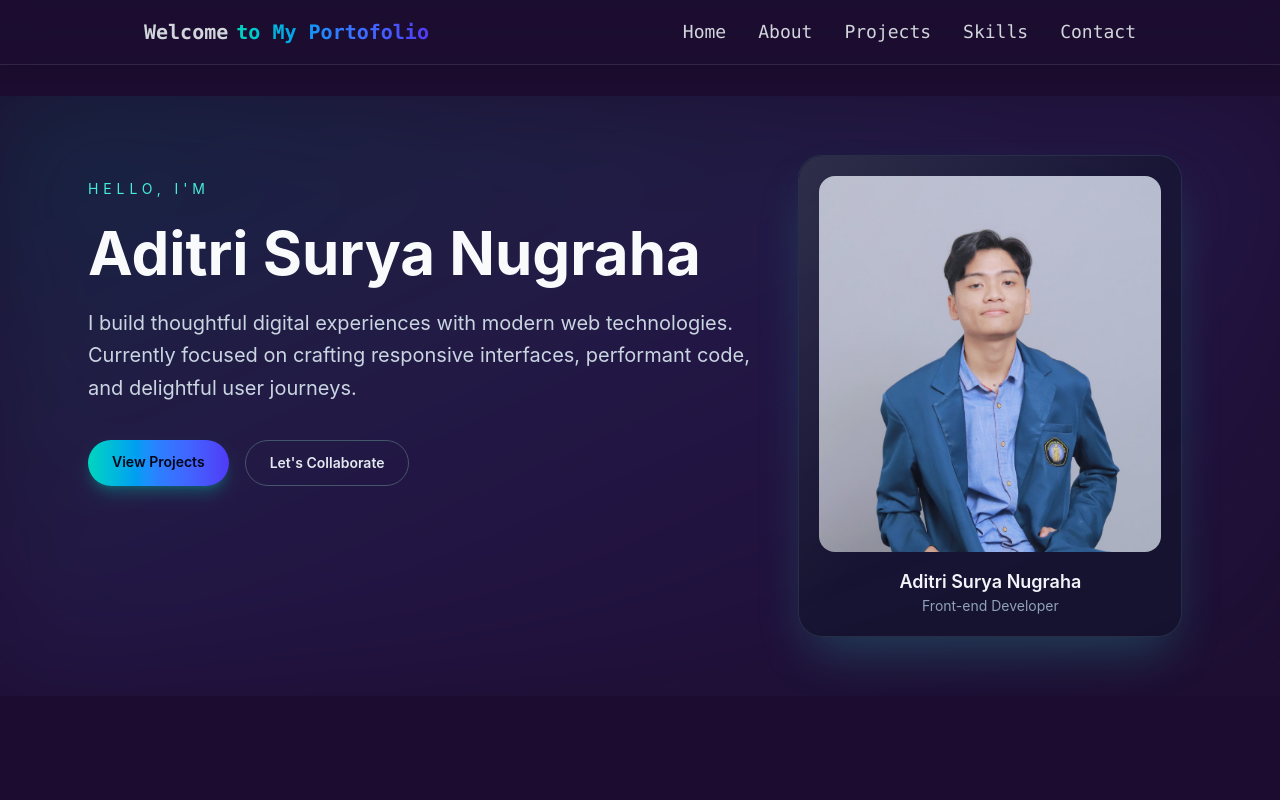
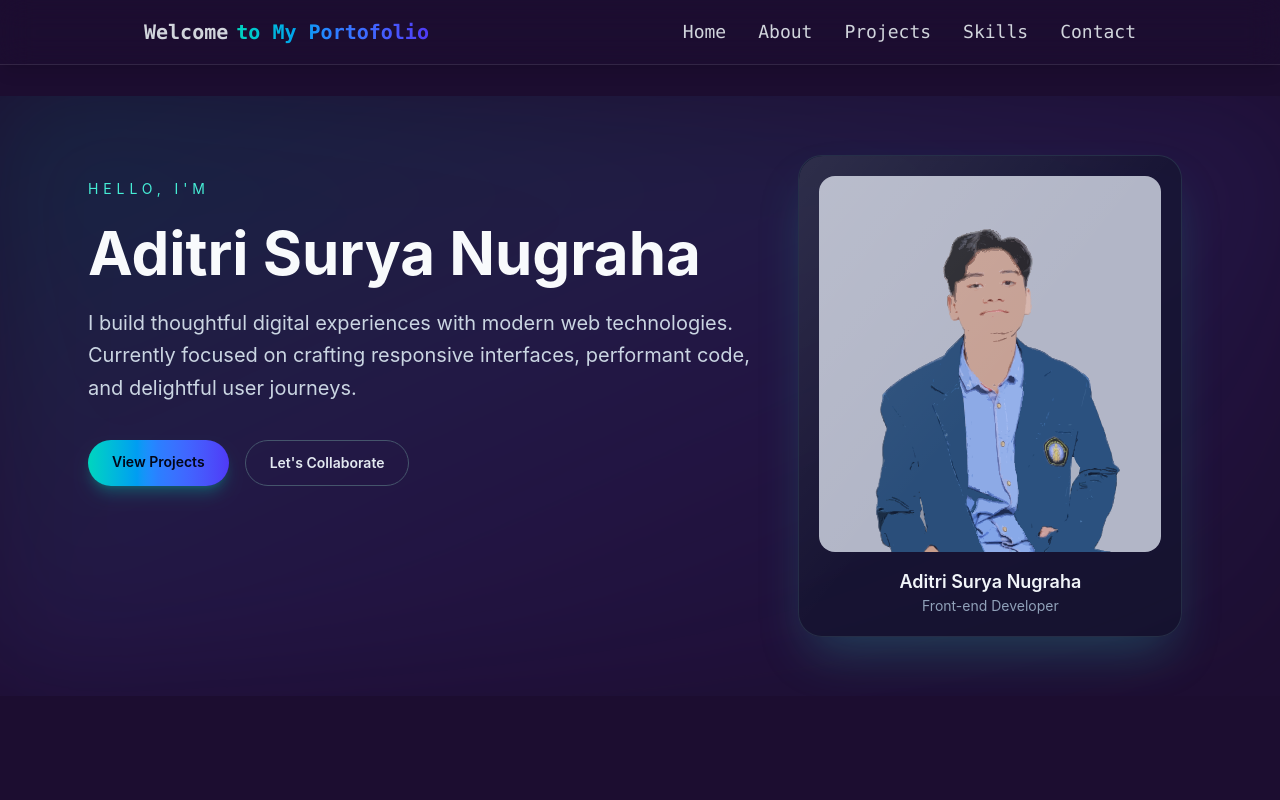
Before and after one commit to aditri24sn/MyPortofolio, a React (Vite) app: page / in a window 1280 px wide. Shown: the top 800 px of the page. Built offline with nearby package versions, Linux system fonts and the light colour scheme.

Commit message:
first commit

```diff
--- a/src/pages/Home.jsx
+++ b/src/pages/Home.jsx
@@ -95,7 +95,7 @@ function Home() {
             <div className="relative mx-auto overflow-hidden rounded-3xl border border-slate-700/60 bg-slate-900/50 p-4 shadow-[0_25px_50px_-12px_rgba(45,212,191,0.25)] sm:p-5">
               <div className="pointer-events-none absolute inset-0 rounded-3xl bg-gradient-to-br from-white/10 via-transparent to-transparent" />
               <img
-                src="/src/assets/profil.jpg"
+                src="/src/assets/profil.svg"
                 alt="Profile portrait"
                 className="h-full w-full rounded-2xl object-cover"
               />
```
Also changed, not shown: src/assets/profil.jpg (deleted), src/assets/profil.svg (added).
